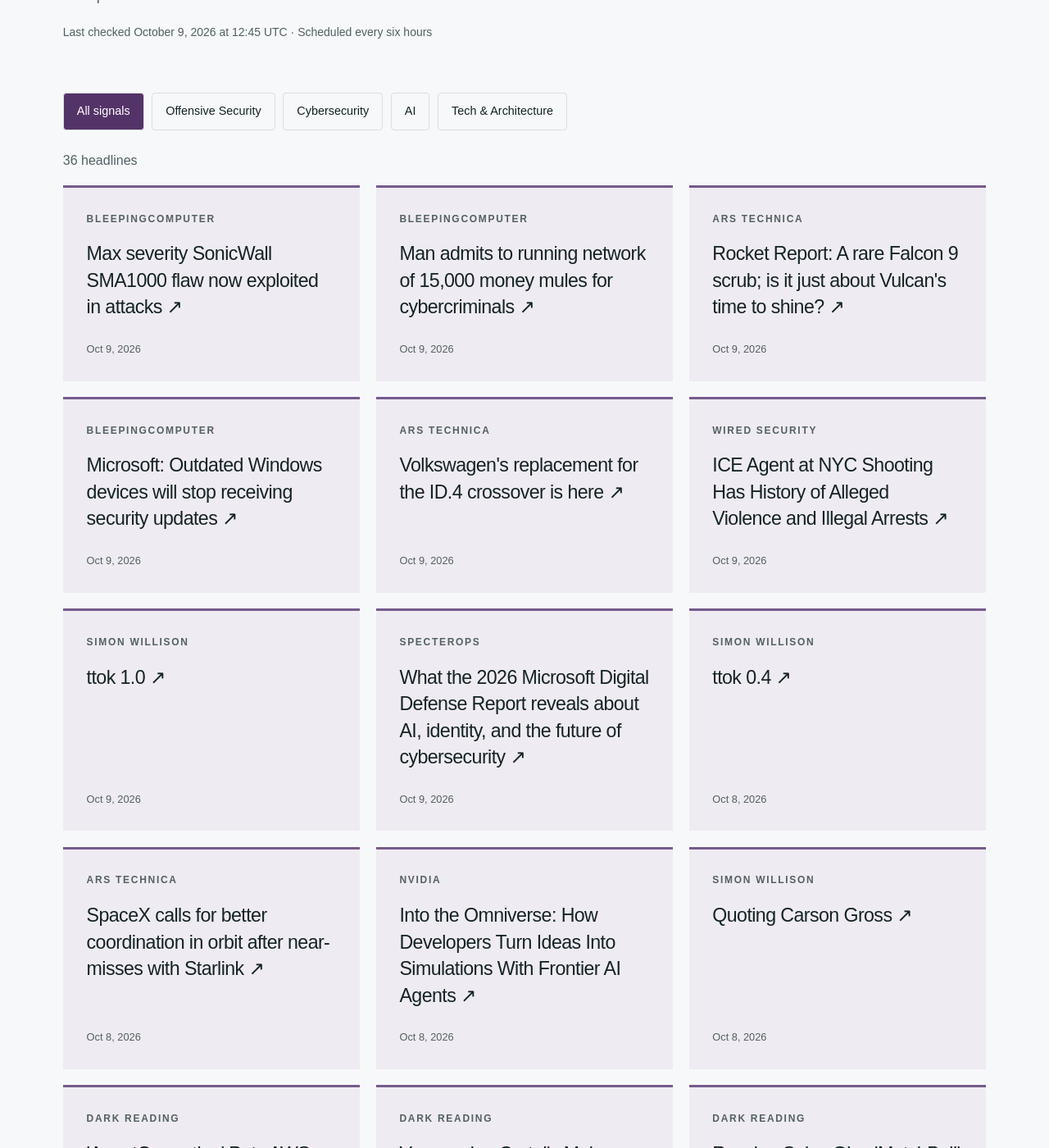
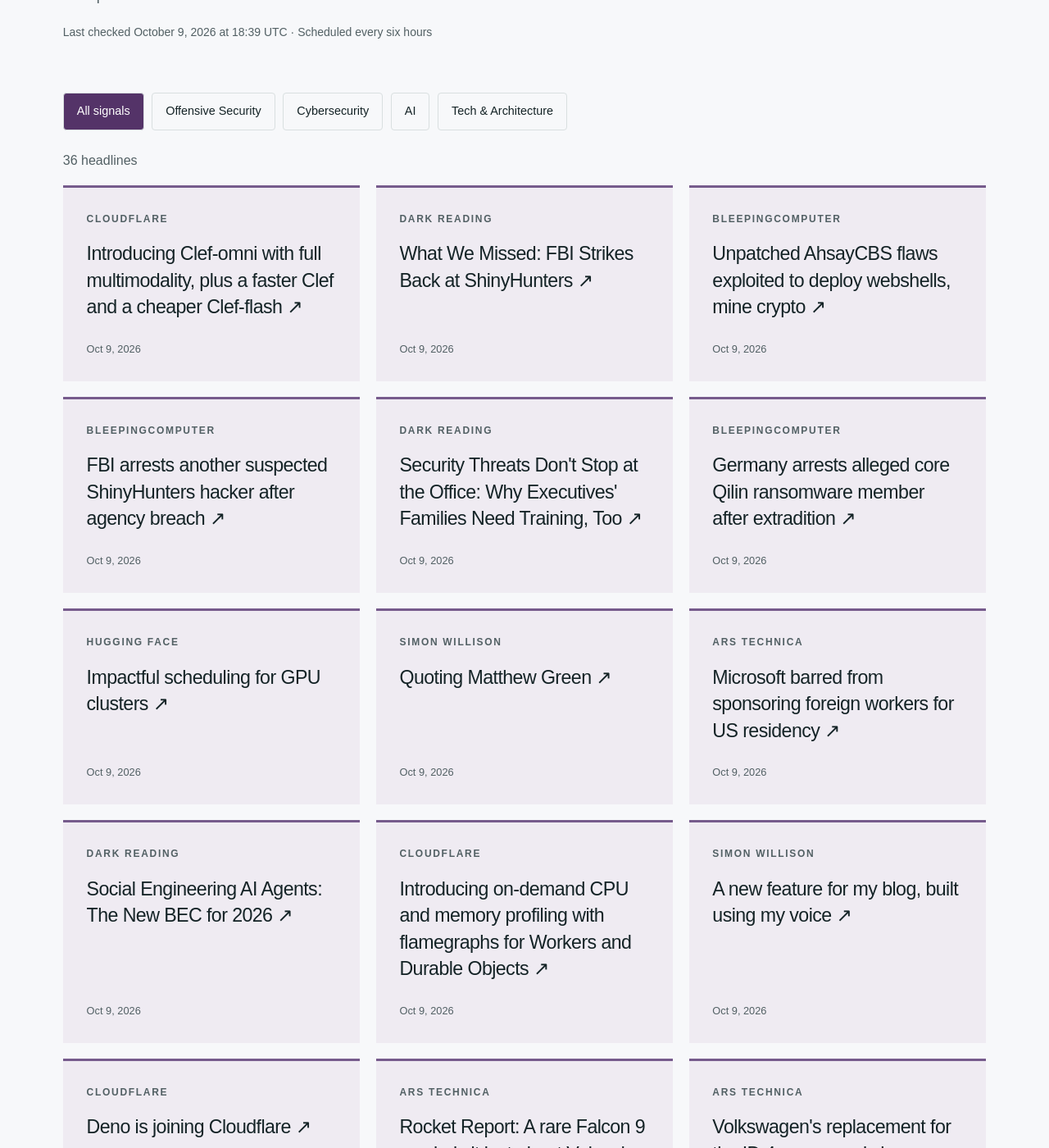
Before and after one commit to hntk/hntk.github.io, a Jekyll site: the page built from news/index.html, in a window 1280 px wide and 1400 px high, scrolled down 375 px. Shown: the whole window at 82% size. Built offline with Jekyll 4.4.1, drawn with Linux system fonts in a browser that asks for light colours; some of the changed text lies outside the part shown.

Commit message:
Refresh News and Signals

```diff
--- a/_data/news.json
+++ b/_data/news.json
@@ -1,21 +1,109 @@
 {
-  "updated": "2026-10-09T12:45:01.342963+00:00",
+  "updated": "2026-10-09T18:39:05.910909+00:00",
   "items": [
     {
-      "title": "Max severity SonicWall SMA1000 flaw now exploited in attacks",
-      "url": "https://www.bleepingcomputer.com/news/security/max-severity-sonicwall-sma1000-flaw-now-exploited-in-attacks/",
-      "published": "2026-10-09T12:32:16+00:00",
+      "title": "Introducing Clef-omni with full multimodality, plus a faster Clef and a cheaper Clef-flash",
+      "url": "https://blog.cloudflare.com/clef-faster-cheaper-multimodal/",
+      "published": "2026-10-09T18:27:34+00:00",
+      "source": "Cloudflare",
+      "source_id": "cloudflare",
+      "category": "tech-architecture"
+    },
+    {
+      "title": "What We Missed: FBI Strikes Back at ShinyHunters",
+      "url": "https://www.darkreading.com/identity-access-management-security/fbi-shinyhunters-claims-hack",
+      "published": "2026-10-09T17:21:00+00:00",
+      "source": "Dark Reading",
+      "source_id": "dark-reading",
+      "category": "cybersecurity"
+    },
+    {
+      "title": "Unpatched AhsayCBS flaws exploited to deploy webshells, mine crypto",
+      "url": "https://www.bleepingcomputer.com/news/security/unpatched-ahsaycbs-flaws-exploited-to-deploy-webshells-mine-crypto/",
+      "published": "2026-10-09T17:17:23+00:00",
       "source": "BleepingComputer",
       "source_id": "bleepingcomputer",
       "category": "cybersecurity"
     },
     {
-      "title": "Man admits to running network of 15,000 money mules for cybercriminals",
-      "url": "https://www.bleepingcomputer.com/news/security/ukrainian-russian-dual-citizen-admits-to-laundering-millions-for-cybercriminals/",
-      "published": "2026-10-09T11:14:28+00:00",
+      "title": "FBI arrests another suspected ShinyHunters hacker after agency breach",
+      "url": "https://www.bleepingcomputer.com/news/security/fbi-arrests-another-suspected-shinyhunters-hacker-after-agency-breach/",
+      "published": "2026-10-09T17:02:29+00:00",
       "source": "BleepingComputer",
       "source_id": "bleepingcomputer",
       "category": "cybersecurity"
+    },
+    {
+      "title": "Security Threats Don't Stop at the Office: Why Executives' Families Need Training, Too",
+      "url": "https://www.darkreading.com/cyber-risk/security-threats-don-t-stop-at-the-office-why-executives-families-need-training-too",
+      "published": "2026-10-09T16:25:05+00:00",
+      "source": "Dark Reading",
+      "source_id": "dark-reading",
+      "category": "cybersecurity"
+    },
+    {
+      "title": "Germany arrests alleged core Qilin ransomware member after extradition",
+      "url": "https://www.bleepingcomputer.com/news/security/germany-arrests-alleged-core-qilin-ransomware-member-after-extradition/",
+      "published": "2026-10-09T15:38:56+00:00",
+      "source": "BleepingComputer",
+      "source_id": "bleepingcomputer",
+      "category": "cybersecurity"
+    },
+    {
+      "title": "Impactful scheduling for GPU clusters",
+      "url": "https://huggingface.co/blog/allenai/impactful-scheduling",
+      "published": "2026-10-09T15:20:29+00:00",
+      "source": "Hugging Face",
+      "source_id": "hugging-face",
+      "category": "ai"
+    },
+    {
+      "title": "Quoting Matthew Green",
+      "url": "https://simonwillison.net/2026/Oct/9/matthew-green/",
+      "published": "2026-10-09T15:02:29+00:00",
+      "source": "Simon Willison",
+      "source_id": "simon-willison",
+      "category": "ai"
+    },
+    {
+      "title": "Microsoft barred from sponsoring foreign workers for US residency",
+      "url": "https://arstechnica.com/tech-policy/2026/10/trump-administration-targets-microsoft-in-new-immigration-crackdown/",
+      "published": "2026-10-09T13:14:33+00:00",
+      "source": "Ars Technica",
+      "source_id": "ars-technica",
+      "category": "tech-architecture"
+    },
+    {
+      "title": "Social Engineering AI Agents: The New BEC for 2026",
+      "url": "https://www.darkreading.com/cybersecurity-operations/social-engineering-ai-agents-bec-2026",
+      "published": "2026-10-09T13:00:00+00:00",
+      "source": "Dark Reading",
+      "source_id": "dark-reading",
+      "category": "cybersecurity"
+    },
+    {
+      "title": "Introducing on-demand CPU and memory profiling with flamegraphs for Workers and Durable Objects",
+      "url": "https://blog.cloudflare.com/workers-on-demand-profiling/",
+      "published": "2026-10-09T13:00:00+00:00",
+      "source": "Cloudflare",
+      "source_id": "cloudflare",
+      "category": "tech-architecture"
+    },
+    {
+      "title": "A new feature for my blog, built using my voice",
+      "url": "https://simonwillison.net/2026/Oct/9/built-using-my-voice/",
+      "published": "2026-10-09T12:54:06+00:00",
+      "source": "Simon Willison",
+      "source_id": "simon-willison",
+      "category": "ai"
+    },
+    {
+      "title": "Deno is joining Cloudflare",
+      "url": "https://blog.cloudflare.com/deno-joins-cloudflare/",
+      "published": "2026-10-09T12:50:00+00:00",
+      "source": "Cloudflare",
+      "source_id": "cloudflare",
+      "category": "tech-architecture"
     },
     {
       "title": "Rocket Report: A rare Falcon 9 scrub; is it just about Vulcan's time to shine?",
@@ -24,14 +112,6 @@
       "source": "Ars Technica",
       "source_id": "ars-technica",
       "category": "tech-architecture"
-    },
-    {
-      "title": "Microsoft: Outdated Windows devices will stop receiving security updates",
-      "url": "https://www.bleepingcomputer.com/news/microsoft/microsoft-outdated-windows-devices-will-lose-security-protection-next-year/",
-      "published": "2026-10-09T10:12:24+00:00",
-      "source": "BleepingComputer",
-      "source_id": "bleepingcomputer",
-      "category": "cybersecurity"
     },
     {
       "title": "Volkswagen's replacement for the ID.4 crossover is here",
@@ -66,22 +146,6 @@
       "category": "offensive-security"
     },
     {
-      "title": "ttok 0.4",
-      "url": "https://simonwillison.net/2026/Oct/8/ttok/",
-      "published": "2026-10-08T23:34:28+00:00",
-      "source": "Simon Willison",
-      "source_id": "simon-willison",
-      "category": "ai"
-    },
-    {
-      "title": "SpaceX calls for better coordination in orbit after near-misses with Starlink",
-      "url": "https://arstechnica.com/space/2026/10/spacex-calls-for-better-coordination-in-orbit-after-near-misses-with-starlink/",
-      "published": "2026-10-08T21:37:32+00:00",
-      "source": "Ars Technica",
-      "source_id": "ars-technica",
-      "category": "tech-architecture"
-    },
-    {
       "title": "Into the Omniverse: How Developers Turn Ideas Into Simulations With Frontier AI Agents",
       "url": "https://blogs.nvidia.com/blog/developers-simulation-frontier-ai-agents/",
       "published": "2026-10-08T21:06:35+00:00",
@@ -90,52 +154,12 @@
       "category": "ai"
     },
     {
-      "title": "Quoting Carson Gross",
-      "url": "https://simonwillison.net/2026/Oct/8/carson-gross/",
-      "published": "2026-10-08T21:05:44+00:00",
-      "source": "Simon Willison",
-      "source_id": "simon-willison",
-      "category": "ai"
-    },
-    {
-      "title": "'AgentCorruption' Puts AWS Environments At Risk With Single Prompt",
-      "url": "https://www.darkreading.com/cloud-security/agentcorruption-aws-environments-at-risk-single-prompt",
-      "published": "2026-10-08T20:39:44+00:00",
-      "source": "Dark Reading",
-      "source_id": "dark-reading",
-      "category": "cybersecurity"
-    },
-    {
-      "title": "Venezuelan Cartel's Malware Honcho Nabbed for ATM Jackpotting",
-      "url": "https://www.darkreading.com/cyberattacks-data-breaches/venezuelan-cartel-malware-honcho-nabbed-atm-jackpotting",
-      "published": "2026-10-08T19:08:16+00:00",
-      "source": "Dark Reading",
-      "source_id": "dark-reading",
-      "category": "cybersecurity"
-    },
-    {
-      "title": "Russian Spies Give 'MatchBoil' Malware a Stealthy Facelift",
-      "url": "https://www.darkreading.com/cyberattacks-data-breaches/russian-spies-matchboil-malware-facelift",
-      "published": "2026-10-08T18:01:50+00:00",
-      "source": "Dark Reading",
-      "source_id": "dark-reading",
-      "category": "cybersecurity"
-    },
-    {
       "title": "Rally Up: ‘Gears of War: E-Day’ Launches on GeForce NOW",
       "url": "https://blogs.nvidia.com/blog/geforce-now-thursday-gears-of-war-e-day/",
       "published": "2026-10-08T13:00:46+00:00",
       "source": "NVIDIA",
       "source_id": "nvidia",
       "category": "ai"
-    },
-    {
-      "title": "Bridging technical depth and usability: The story behind Radar’s redesign",
-      "url": "https://blog.cloudflare.com/radar-redesign/",
-      "published": "2026-10-08T13:00:00+00:00",
-      "source": "Cloudflare",
-      "source_id": "cloudflare",
-      "category": "tech-architecture"
     },
     {
       "title": "How Technology Empowers—and Imperils—Dictators",
@@ -186,27 +210,11 @@
       "category": "ai"
     },
     {
-      "title": "Building an evidence-grounded agentic security operations harness on Cloudflare",
-      "url": "https://blog.cloudflare.com/agentic-security-operations/",
-      "published": "2026-10-07T16:30:36+00:00",
-      "source": "Cloudflare",
-      "source_id": "cloudflare",
-      "category": "tech-architecture"
-    },
-    {
       "title": "Agent Lightning v1.0: A 3,500-Line Lightweight Agentic RL Framework for Training Agents with Real Harnesses",
       "url": "https://www.microsoft.com/en-us/research/blog/agent-lightning-v1-0-a-3500-line-lightweight-agentic-rl-framework-for-training-agents-with-real-harnesses/",
       "published": "2026-10-07T16:00:00+00:00",
       "source": "Microsoft Research",
       "source_id": "microsoft-research",
-      "category": "ai"
-    },
-    {
-      "title": "Introducing Falcon ASR",
-      "url": "https://huggingface.co/blog/tiiuae/falcon-asr",
-      "published": "2026-10-07T13:21:03+00:00",
-      "source": "Hugging Face",
-      "source_id": "hugging-face",
       "category": "ai"
     },
     {
@@ -216,14 +224,6 @@
       "source": "Schneier on Security",
       "source_id": "schneier",
       "category": "cybersecurity"
-    },
-    {
-      "title": "The keys to the Internet change on October 11. Are you ready?",
-      "url": "https://blog.cloudflare.com/root-ksk-2024-rollover/",
-      "published": "2026-10-06T17:50:11+00:00",
-      "source": "Cloudflare",
-      "source_id": "cloudflare",
-      "category": "tech-architecture"
     },
     {
       "title": "The model isn't cooperating",
@@ -295,79 +295,79 @@
       "id": "ars-technica",
       "name": "Ars Technica",
       "status": "ok",
-      "last_success": "2026-10-09T12:45:01.342963+00:00"
+      "last_success": "2026-10-09T18:39:05.910909+00:00"
     },
     {
       "id": "bleepingcomputer",
       "name": "BleepingComputer",
       "status": "ok",
-      "last_success": "2026-10-09T12:45:01.342963+00:00"
+      "last_success": "2026-10-09T18:39:05.910909+00:00"
     },
     {
       "id": "cloudflare",
       "name": "Cloudflare",
       "status": "ok",
-      "last_success": "2026-10-09T12:45:01.342963+00:00"
+      "last_success": "2026-10-09T18:39:05.910909+00:00"
     },
     {
       "id": "dark-reading",
       "name": "Dark Reading",
       "status": "ok",
-      "last_success": "2026-10-09T12:45:01.342963+00:00"
+      "last_success": "2026-10-09T18:39:05.910909+00:00"
     },
     {
       "id": "hugging-face",
       "name": "Hugging Face",
       "status": "ok",
-      "last_success": "2026-10-09T12:45:01.342963+00:00"
+      "last_success": "2026-10-09T18:39:05.910909+00:00"
     },
     {
       "id": "microsoft-research",
       "name": "Microsoft Research",
       "status": "ok",
-      "last_success": "2026-10-09T12:45:01.342963+00:00"
+      "last_success": "2026-10-09T18:39:05.910909+00:00"
     },
     {
       "id": "nvidia",
       "name": "NVIDIA",
       "status": "ok",
-      "last_success": "2026-10-09T12:45:01.342963+00:00"
+      "last_success": "2026-10-09T18:39:05.910909+00:00"
     },
     {
       "id": "portswigger",
       "name": "PortSwigger Research",
       "status": "ok",
-      "last_success": "2026-10-09T12:45:01.342963+00:00"
+      "last_success": "2026-10-09T18:39:05.910909+00:00"
     },
     {
       "id": "schneier",
       "name": "Schneier on Security",
       "status": "ok",
-      "last_success": "2026-10-09T12:45:01.342963+00:00"
+      "last_success": "2026-10-09T18:39:05.910909+00:00"
     },
     {
       "id": "simon-willison",
       "name": "Simon Willison",
       "status": "ok",
-      "last_success": "2026-10-09T12:45:01.342963+00:00"
+      "last_success": "2026-10-09T18:39:05.910909+00:00"
     },
     {
       "id": "specterops",
       "name": "SpecterOps",
       "status": "ok",
-      "last_success": "2026-10-09T12:45:01.342963+00:00"
+      "last_success": "2026-10-09T18:39:05.910909+00:00"
     },
     {
       "id": "trail-of-bits",
       "name": "Trail of Bits",
       "status": "ok",
-      "last_success": "2026-10-09T12:45:01.342963+00:00"
+      "last_success": "2026-10-09T18:39:05.910909+00:00"
     },
     {
       "id": "wired",
       "name": "WIRED Security",
       "status": "ok",
-      "last_success": "2026-10-09T12:45:01.342963+00:00"
+      "last_success": "2026-10-09T18:39:05.910909+00:00"
     }
   ]
 }
```
